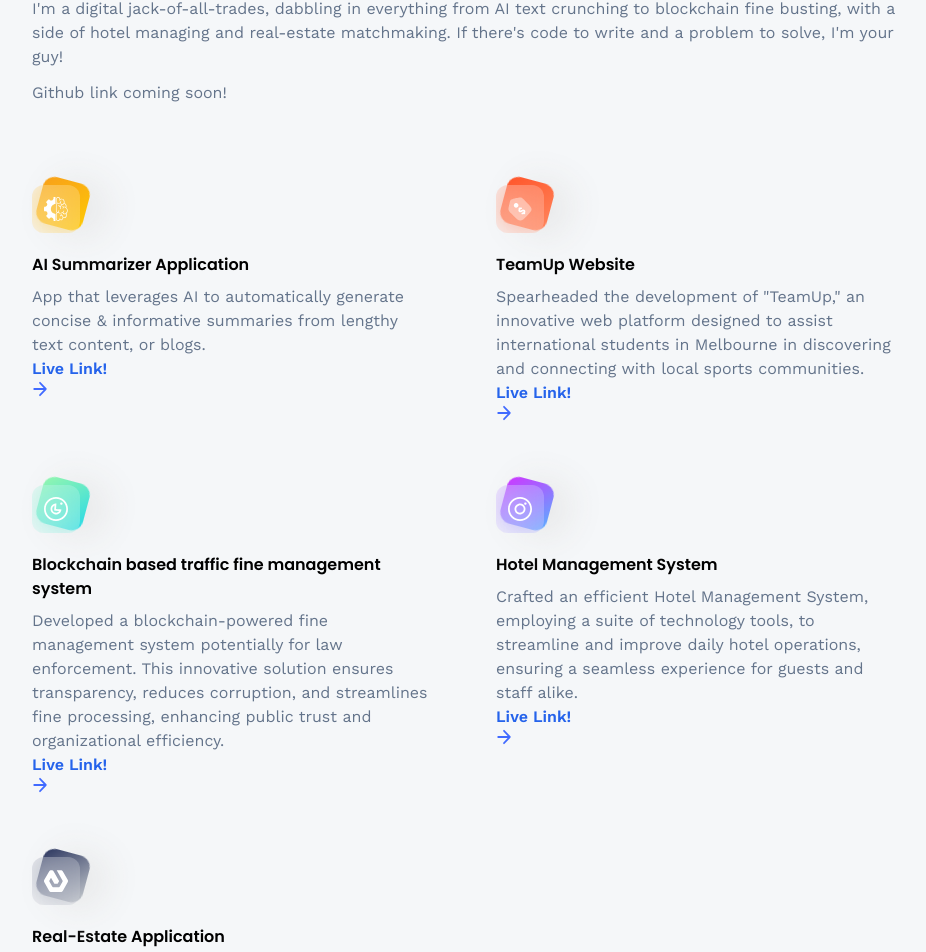
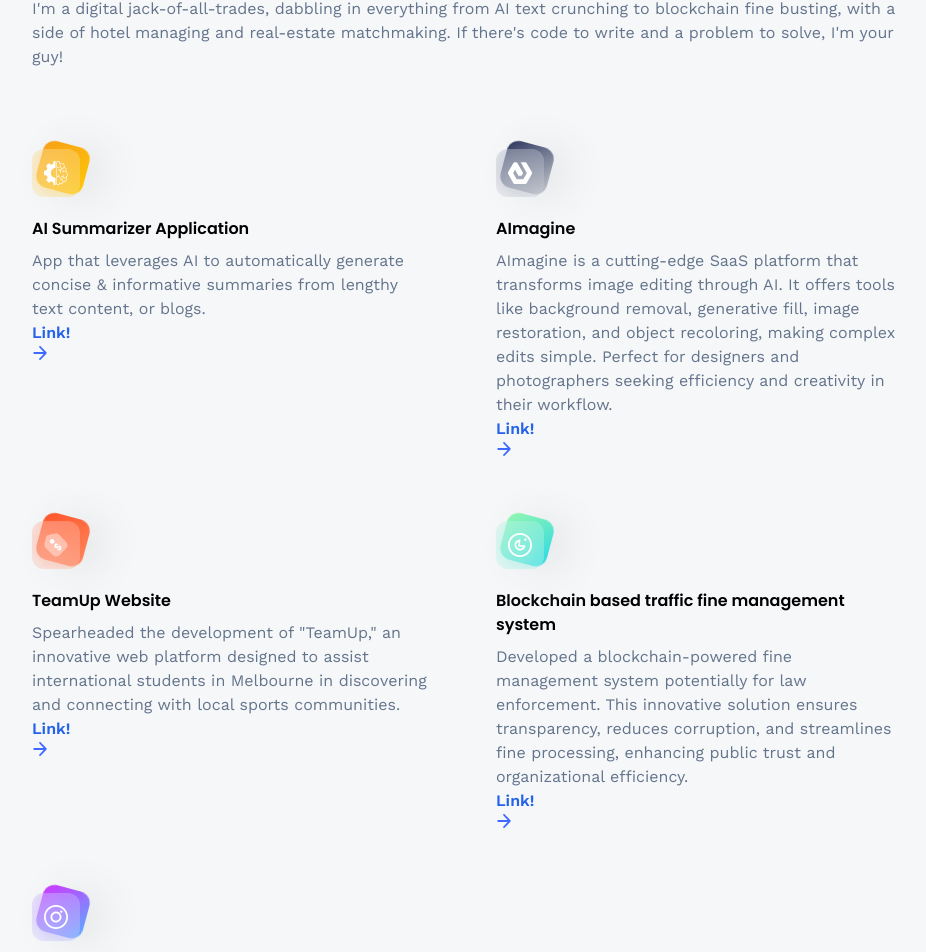
Before and after one commit to OneTwoSz/Portfolio_Website, a React (Vite) app in the folder 3d_Portfolio/: page /projects in a window 1280 px wide. Shown: the part 215-1167 px from the top of the page, without its empty margins (160-1086 px from the left). Built offline with nearby package versions, Linux system fonts and the light colour scheme.

Commit message:
Made changes to the projects page to display my website

```diff
--- a/3d_Portfolio/src/constants/index.js
+++ b/3d_Portfolio/src/constants/index.js
@@ -194,19 +194,26 @@ export const projects = [
         link: 'https://shimmering-otter-f61c0a.netlify.app/',
     },
     {
+        iconUrl: estate,
+        theme: 'btn-back-black',
+        name: 'AImagine',
+        description: 'AImagine is a cutting-edge SaaS platform that transforms image editing through AI. It offers tools like background removal, generative fill, image restoration, and object recoloring, making complex edits simple. Perfect for designers and photographers seeking efficiency and creativity in their workflow.',
+        link: 'https://aimagine-five.vercel.app/',
+    },
+    {
         iconUrl: pricewise,
         theme: 'btn-back-red',
         name: 'TeamUp Website',
         description: 'Spearheaded the development of "TeamUp," an innovative web platform designed to assist international students in Melbourne in discovering and connecting with local sports communities.',
 
-        link: 'https://charming-empanada-0210ce.netlify.app/',
+        link: 'https://github.com/OneTwoSz/TeamUp.git',
     },
     {
         iconUrl: threads,
         theme: 'btn-back-green',
         name: 'Blockchain based traffic fine management system',
         description: 'Developed a blockchain-powered fine management system potentially for law enforcement. This innovative solution ensures transparency, reduces corruption, and streamlines fine processing, enhancing public trust and organizational efficiency.',
-        link: 'https://charming-empanada-0210ce.netlify.app/',
+        link: 'https://drive.google.com/file/d/13fddEqbMRur2JLSXsm_w08Gq1pr6T_Qm/view?usp=sharing',
     },
     {
         iconUrl: snapgram,
@@ -215,11 +222,5 @@ export const projects = [
         description: 'Crafted an efficient Hotel Management System, employing a suite of technology tools, to streamline and improve daily hotel operations, ensuring a seamless experience for guests and staff alike.',
         link: 'https://charming-empanada-0210ce.netlify.app/',
     },
-    {
-        iconUrl: estate,
-        theme: 'btn-back-black',
-        name: 'Real-Estate Application',
-        description: 'Crafted a web application for Anish Infrastructure, streamlining real estate transactions by connecting property buyers with sellers. The platform simplifies property searches and listings, making it easier for clients to find their dream homes.',
-        link: 'https://charming-empanada-0210ce.netlify.app/',
-    }
+
 ];
--- a/3d_Portfolio/src/pages/Projects.jsx
+++ b/3d_Portfolio/src/pages/Projects.jsx
@@ -12,7 +12,6 @@ const Projects = () => {
 
       <div className='mt-5 flex flex-col gap-3 text-slate-500'>
         <p>I'm a digital jack-of-all-trades, dabbling in everything from AI text crunching to blockchain fine busting, with a side of hotel managing and real-estate matchmaking. If there's code to write and a problem to solve, I'm your guy!</p>
-        <p>Github link coming soon!</p>
       </div>
 
       <div className='flex flex-wrap my-20 gap-16'>
@@ -43,7 +42,7 @@ const Projects = () => {
                   rel="noopener noreferrer"
                   className="font-semibold text-blue-600"
                 >
-                  Live Link!
+                  Link!
                 </Link>
                 <img
                   src={arrow}
```
